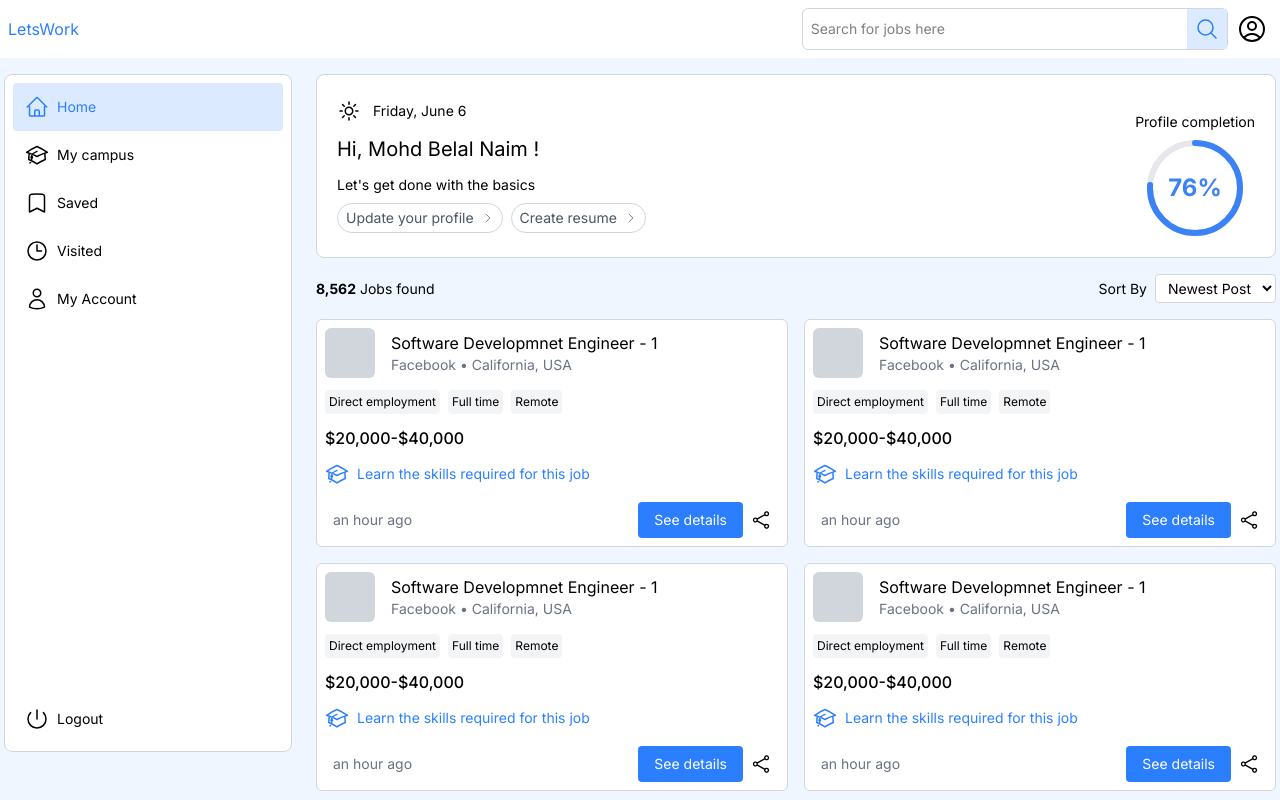
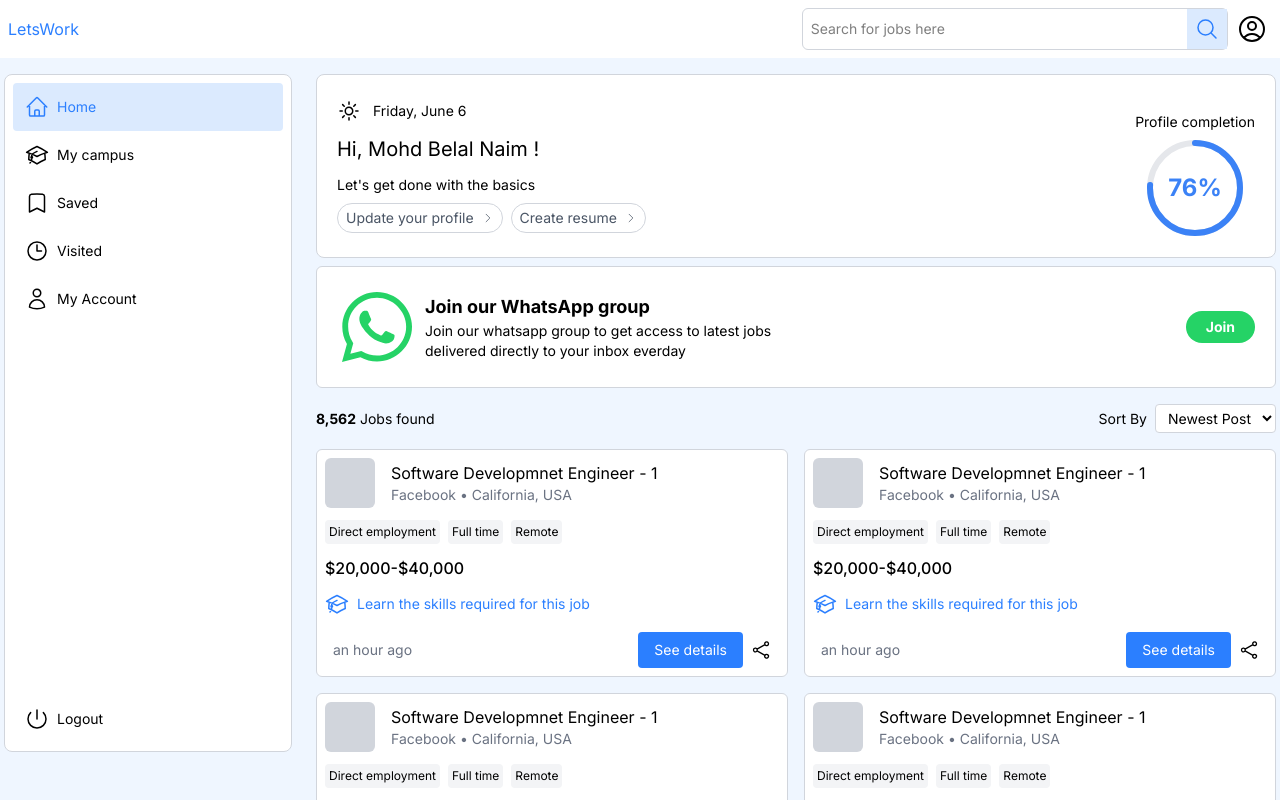
Before and after one commit to MohdBelalNaim/letswork, a React (Vite) app: page / in a window 1280 px wide. Shown: the top 800 px of the page. Built offline with nearby package versions, Linux system fonts and the light colour scheme.

Commit message:
[NEW] Added whatsapp banner

```diff
--- a/src/components/Main.jsx
+++ b/src/components/Main.jsx
@@ -1,8 +1,7 @@
 import React, { useEffect, useState } from "react";
 import JobCard from "../components/JobCard";
-import { buildStyles, CircularProgressbar } from "react-circular-progressbar";
 import CircularProgress from "./Progress";
-import Footer from "./Footer";
+import { FaWhatsapp } from "react-icons/fa";
 const Main = () => {
   const [isScrolled, setIsScrolled] = useState(false);
 
@@ -79,7 +78,7 @@ const Main = () => {
         <div className="flex flex-col items-center">
           <div className="text-sm mb-2">Profile completion</div>
           <div className="size-20">
-            <CircularProgress percent={76} size={96}/>
+            <CircularProgress percent={76} size={96} />
           </div>
         </div>
       </div>
@@ -109,6 +108,20 @@ const Main = () => {
           </div>
         </div>
         <div className="text-xs text-blue-500">76% complete</div>
+      </div>
+
+      <div className="bg-white gap-4 flex items-center justify-between rounded-md border border-gray-300 p-5 mt-2 max-sm:flex-col">
+        <div className="flex items-center gap-2">
+          <FaWhatsapp size={80} color="#25D366" />
+          <div>
+            <div className="text-lg font-bold">Join our WhatsApp group</div>
+            <div className="text-sm w-[60%]">
+              Join our whatsapp group to get access to latest jobs delivered
+              directly to your inbox everday
+            </div>
+          </div>
+        </div>
+        <button className="bg-[#25D366] px-5 py-1.5 rounded-full text-sm text-white font-bold">Join</button>
       </div>
       <div className="lg:hidden text-sm py-3 font-medium px-2 flex items-center gap-2">
         <svg
@@ -164,7 +177,6 @@ const Main = () => {
       <Footer/>
       </div> */}
     </div>
-
   );
 };
 
--- a/src/firebase.js
+++ b/src/firebase.js
@@ -1,7 +1,7 @@
 
 import { initializeApp } from "firebase/app";
 import { getAuth } from "firebase/auth";
-
+import { getFirestore } from "firebase/firestore";
 const firebaseConfig = {
   apiKey: "AIzaSyA79rboSWMThMwBK8f2G2i2UZENbFfeojE",
   authDomain: "letswork-80bcb.firebaseapp.com",
@@ -15,4 +15,5 @@ const firebaseConfig = {
 // Initialize Firebase
 const app = initializeApp(firebaseConfig);
 const auth = getAuth(app);
-export { auth };
+const db = getFirestore(app);
+export { auth,db };
--- /dev/null
+++ b/src/services/createUser.js
@@ -0,0 +1,7 @@
+import { doc, setDoc } from "firebase/firestore"
+import { db } from "../firebase"
+
+function saveUser(details) {
+    const userRef = doc(db, "users", details.uid);
+
+}
```
Also changed, not shown: src/assets/banner.png (added).
